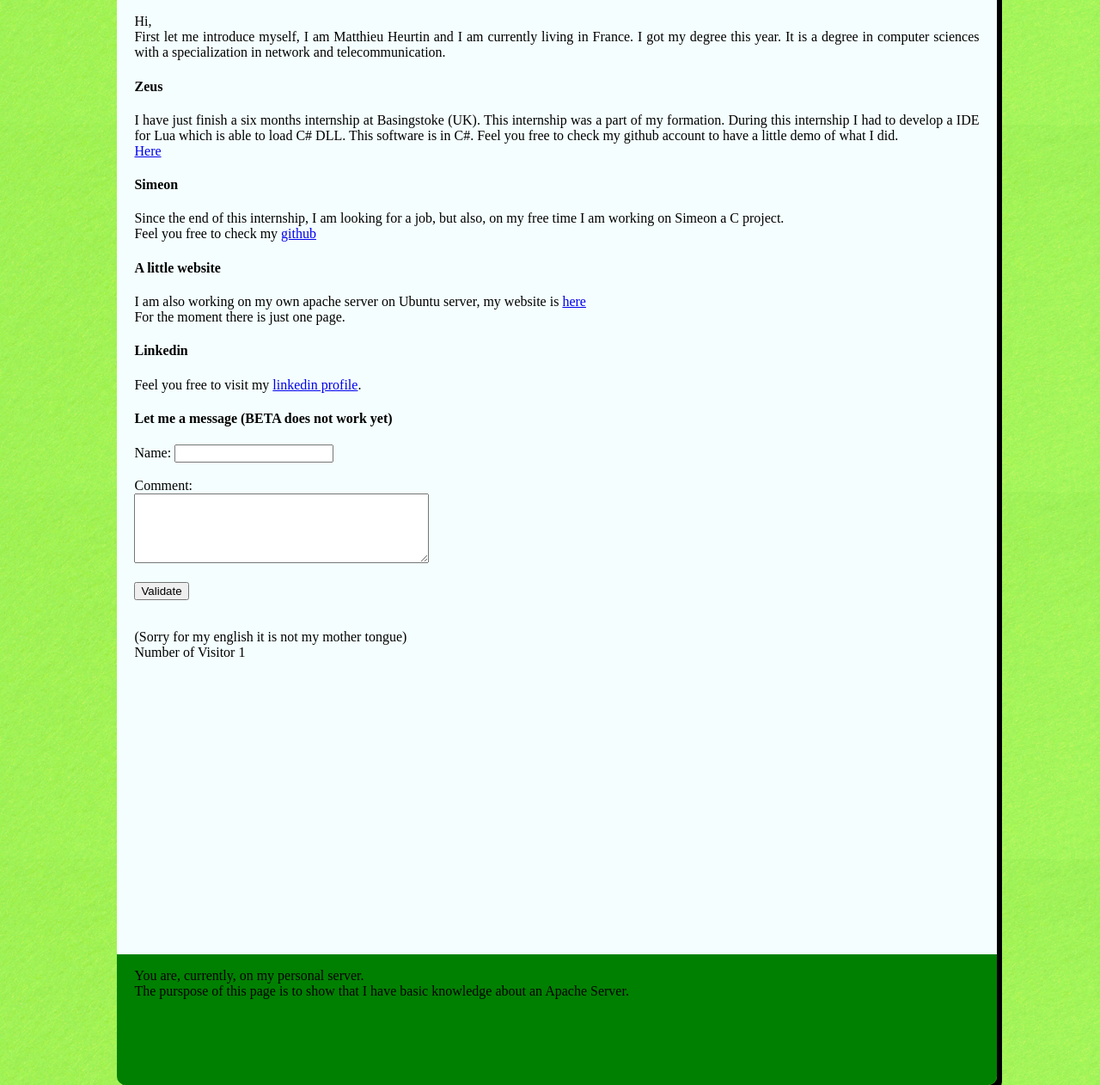
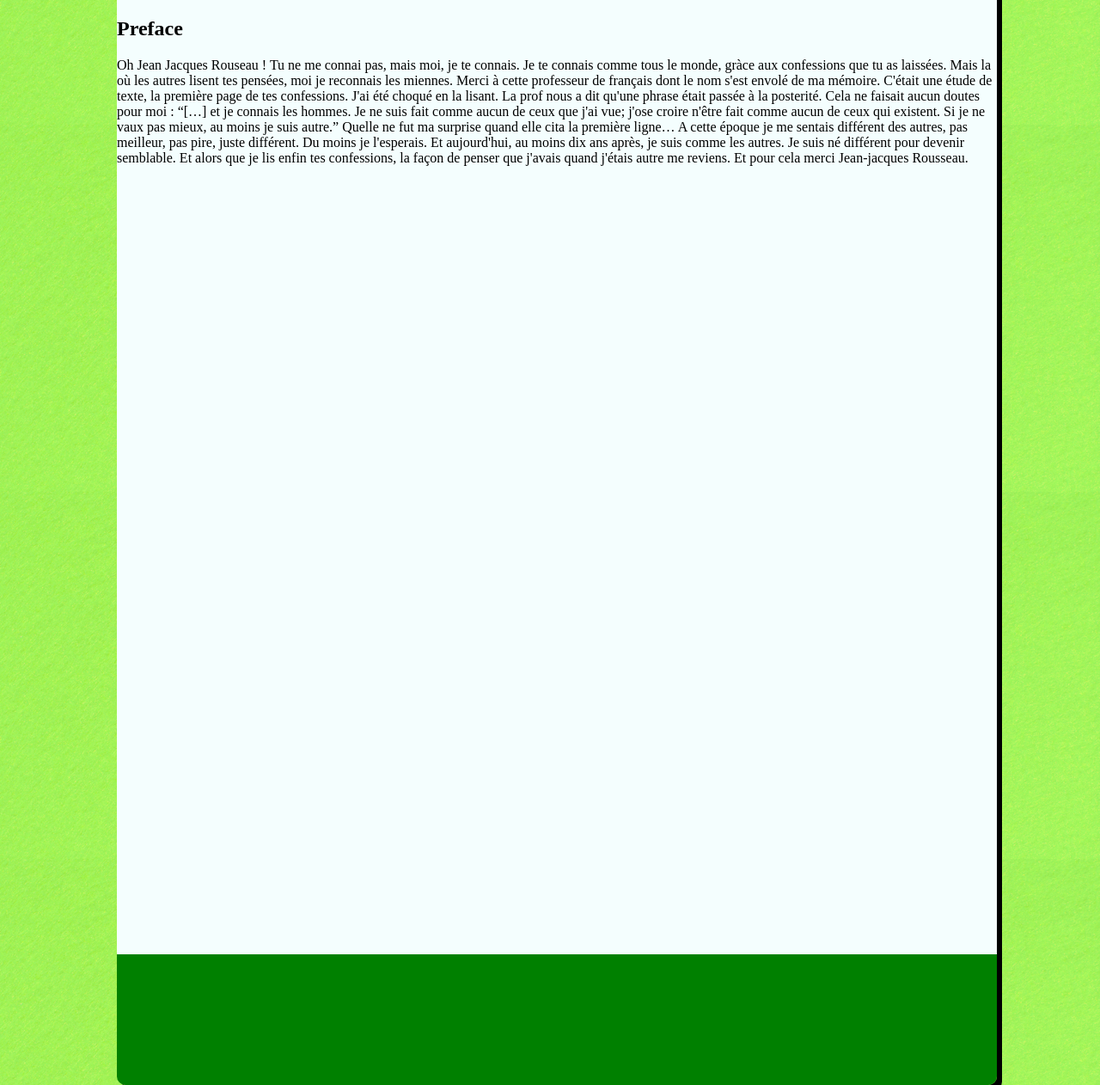
Before and after one commit to MatthieuHeurtin/webSite, a PHP site: page / in a window 1280 px wide. Shown: the part 282-1544 px from the top of the page at 86% size. Run offline with PHP 8.4, Linux system fonts and the light colour scheme; data that the repository does not hold is empty.

Commit message:
start book on this website

```diff
--- a/index.php
+++ b/index.php
@@ -17,85 +17,17 @@
 	<!-- inside_crops-->
 	<span class="inside_corps" >
 
+<h2>Preface</h2>
 
-<p>
-	Hi,<br/>
-	First let me introduce myself, I am Matthieu Heurtin and I am currently living in France.
-	I got my degree this year. It is a degree in computer sciences with a specialization in network and telecommunication.<br/>
-</p>
-	<h4>Zeus</h4>
-<p>
-	I have just finish a six months internship at Basingstoke (UK). This internship was a part of my formation.  During this internship I had to develop a IDE for Lua which is able to load C# DLL. This software is in C#.
-	Feel you free to check my github account to have a little demo of what I did.<br/>
-	<a href="https://github.com/Matttttttttttt/Zeus">Here</a><br/>
-</p>
-	<h4>Simeon</h4>
-<p>
-	Since the end of this internship, I am looking for a job, but also, on my free time I am working on Simeon a C project.<br/>
-	Feel you free to check my <a href="https://github.com/Matttttttttttt/Simeon-">github</a> <br/>
-</p>
-	<h4>A little website</h4>
-<p>
-	I am also working on my own apache server on Ubuntu server, my website is <a href="http://matthieu-heurtin.no-ip.org/">here<a><br/>
-	For the moment there is just one page.<br/>
+Oh Jean Jacques Rouseau !
 
-	<h4>Linkedin</h4>
-<p>
-	Feel you free to visit my <a href="https://www.linkedin.com/in/matthieuheurtin">linkedin profile</a>.<br/>
-</p>
-	<h4>Let me a message (BETA does not work yet)</h4>
-<p>
+Tu ne me connai pas, mais moi, je te connais. Je te connais comme tous le monde, gràce aux confessions que tu as laissées. Mais la où les autres lisent tes pensées, moi je reconnais les miennes.
 
-<form action="write.php" method="post">
-	<p>
-		Name: <input type="text" name="name" value="<?php echo $name;?>"><br/><br/>
+Merci à cette professeur de français dont le nom s'est envolé de ma mémoire. C'était une étude de texte, la première page de tes confessions. J'ai été choqué en la lisant. La prof nous a dit qu'une phrase était passée à la posterité. Cela ne faisait aucun doutes pour moi : “[…] et je connais les hommes. Je ne suis fait comme aucun de ceux que j'ai vue; j'ose croire n'être fait comme aucun de ceux qui existent.  Si je ne vaux pas mieux, au moins je suis autre.” Quelle ne fut ma surprise quand elle cita la première ligne…
 
-		Comment: <br/>
-		<textarea name="comment" rows="5" cols="40"><?php echo $comment;?></textarea><br/><br/>
-		<input type="submit" value="Validate"/><br/><br/>
-	</p>
-</form>
-<p>
-(Sorry for my english it is not my mother tongue)<br/>
+A cette époque je me sentais différent des autres, pas meilleur, pas pire, juste différent. Du moins je l'esperais.
 
-
-
-<?php
-$filename = "/home/matt-admin/webSite/compteur.txt";
-$compteur = file_exists($filename) ? file_get_contents($filename) + 1 : 1;
-file_put_contents($filename, $compteur, LOCK_EX);
-echo "Number of Visitor ";
-echo  $compteur;
-
-
-function getUserIP()
-{
-    $client  = @$_SERVER['HTTP_CLIENT_IP'];
-    $forward = @$_SERVER['HTTP_X_FORWARDED_FOR'];
-    $remote  = $_SERVER['REMOTE_ADDR'];
-
-    if(filter_var($client, FILTER_VALIDATE_IP))
-    {
-        $ip = $client;
-    }
-    elseif(filter_var($forward, FILTER_VALIDATE_IP))
-    {
-        $ip = $forward;
-    }
-    else
-    {
-        $ip = $remote;
-    }
-
-    return $ip;
-}
-$user_ip = getUserIP();
-$date = date('l jS \of F Y h:i:s A');
-$data = sprintf("%s %s %s\n", $compteur, $user_ip, $date);
-file_put_contents('/home/matt-admin/webSite/infos', $data, FILE_APPEND);
-?>
-</p>
-
+Et aujourd'hui, au moins dix ans après, je suis comme les autres. Je suis né différent pour devenir semblable. Et alors que je lis enfin tes confessions, la façon de penser que j'avais quand j'étais autre me reviens. Et pour cela merci Jean-jacques Rousseau.
 
 
 
@@ -104,10 +36,6 @@ file_put_contents('/home/matt-admin/webSite/infos', $data, FILE_APPEND);
 	<span>
 	<!--FOOT-->
 	<span class="foot">
-
-		<p>	You are, currently, on my personal server. <br/>
-	The purspose of this page is to show that I have basic knowledge about an Apache Server. <br/>
-	<br/></p>
 	</span>
 
 </span>
```
